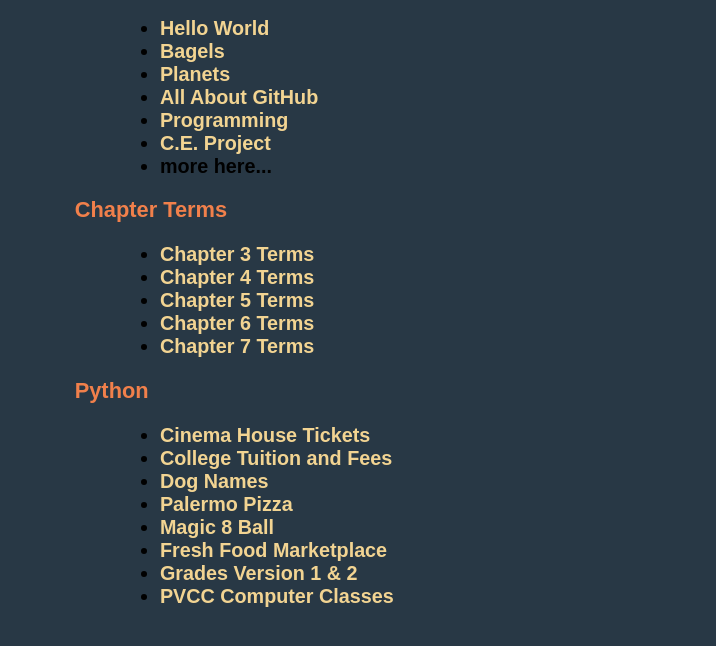
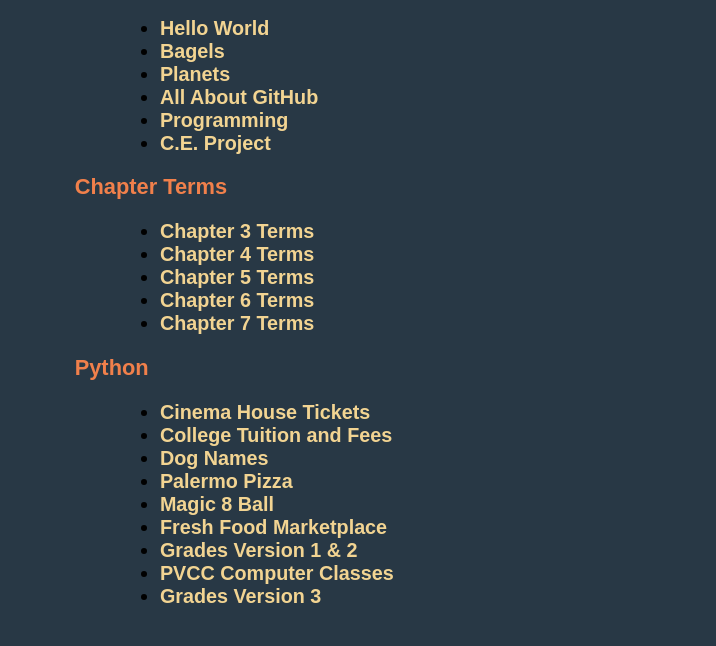
Before and after one commit to kjohnson-pvcc/kjohnson-pvcc.github.io, a plain HTML site: page index.html in a window 1280 px wide. Shown: the part 138-784 px from the top of the page, without its empty margins (212-928 px from the left). Drawn offline with Linux system fonts and the light colour scheme.

Commit message:
Update index.html

```diff
--- a/index.html
+++ b/index.html
@@ -48,7 +48,6 @@
                     <li><a href="githubinfo.html"> All About GitHub </a></li>
                     <li><a href="programming.html"> Programming </a></li>
                     <li><a href="home.html"> C.E. Project </a></li>
-                    <li>more here...</li>
                 </ul>
             </h3>
             <h2>Chapter Terms</h2>
@@ -72,6 +71,7 @@
                     <li><a href="pay.py"> Fresh Food Marketplace </a></li>
                     <li><a href="grades.py"> Grades Version 1 & 2 </a></li>
                     <li><a href="courses.py"> PVCC Computer Classes</a></li>
+                    <li><a href="grades_files.py"> Grades Version 3 </a></li>
                 </ul>
             </h3>
         </td></tr>
```
